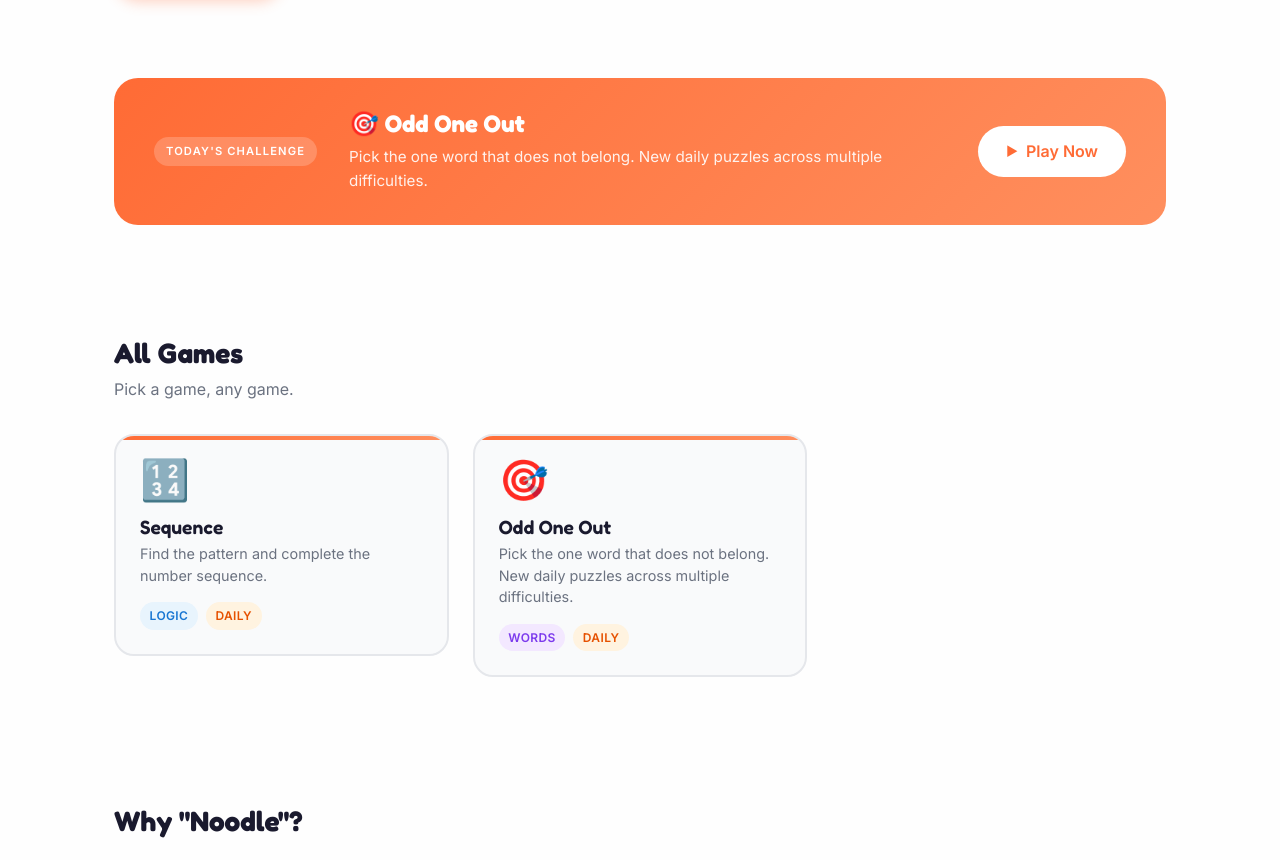
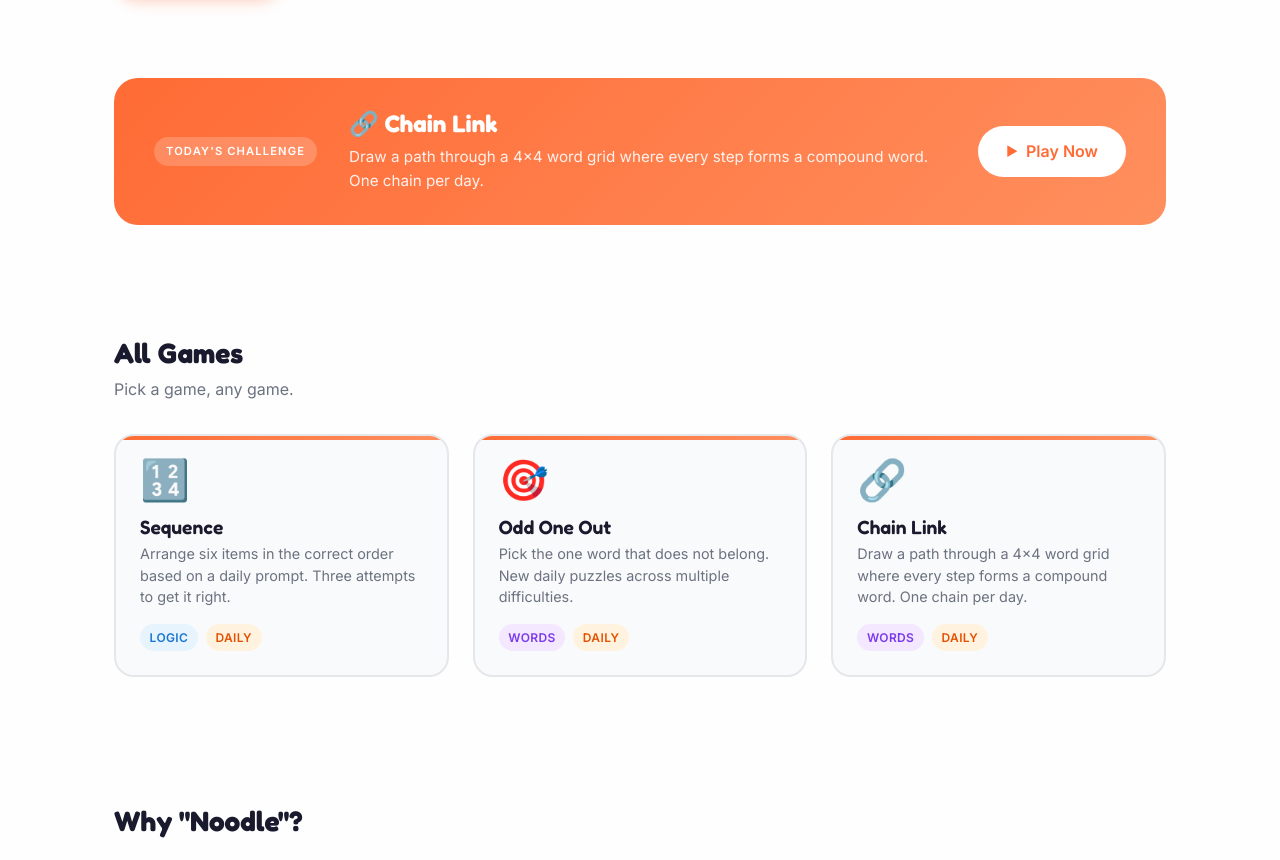
Before and after one commit to balexandr/noodle_games, a React (Vite) app: page / in a window 1280 px wide. Shown: the part 444-1304 px from the top of the page. Built offline with nearby package versions, Linux system fonts and the light colour scheme.

Commit message:
Add Chain Link

```diff
--- a/src/data/games.js
+++ b/src/data/games.js
@@ -2,7 +2,7 @@ export const games = [
   {
     id: 'sequence',
     title: 'Sequence',
-    description: 'Find the pattern and complete the number sequence.',
+    description: 'Arrange six items in the correct order based on a daily prompt. Three attempts to get it right.',
     icon: '🔢',
     status: 'active',
     tags: ['Logic', 'Daily'],
@@ -17,4 +17,13 @@ export const games = [
     tags: ['Words', 'Daily'],
     url: 'https://balexandr.github.io/odd_one_out',
   },
+  {
+    id: 'chain-link',
+    title: 'Chain Link',
+    description: 'Draw a path through a 4×4 word grid where every step forms a compound word. One chain per day.',
+    icon: '🔗',
+    status: 'active',
+    tags: ['Words', 'Daily'],
+    url: 'https://balexandr.github.io/chain_link',
+  },
 ]
```
